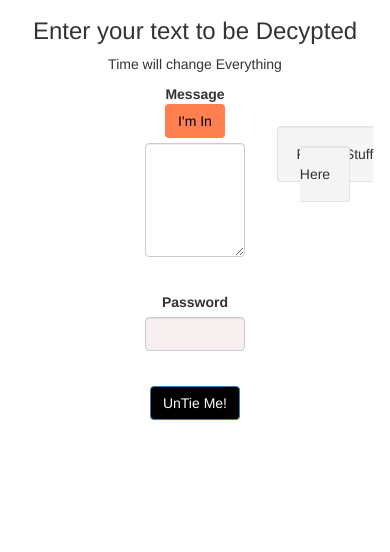
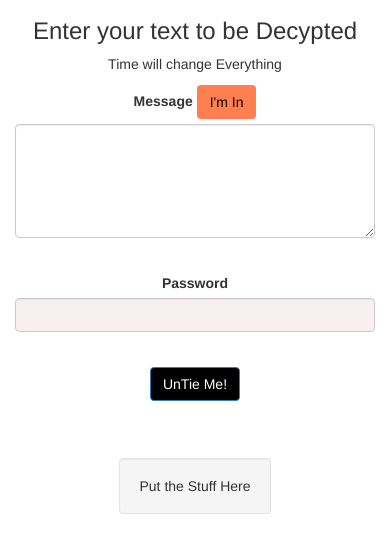
Before and after one commit to ItsDeva/CryDec, a website: page index.html at #/dec in a window 390 px wide. Shown: the part 54-606 px from the top of the page. Drawn offline with Linux system fonts and the light colour scheme.

Commit message:
changed all xs to md

```diff
--- a/pages/dec/dec.html
+++ b/pages/dec/dec.html
@@ -3,8 +3,8 @@
     <div class="text-center">
         <h3>{{ decTitle }}</h3>
         <p>{{ decMessage }}</p>
-        <div class="col-xs-4"></div>
-        <form name="decryptForm" class="col-xs-4">
+        <div class="col-md-4"></div>
+        <form name="decryptForm" class="col-md-4">
             <div class="form-group">
                 <label for="comment">Message <button ng-class="iminbtn" ng-click="changeiminbtnclr()">I'm In</button></label>
                 <textarea name="decText" ng-model="decText" rows="5" class="form-control" min="2" required></textarea>
@@ -20,7 +20,7 @@
                 <button class="btn btn-primary black-background" id="btnSubmit" ng-click="decryptToText()">UnTie Me!</button>
             </div>
         </form>
-        <div class="col-xs-4">
+        <div class="col-md-4">
             <br/>            <br/>            <br/>
             <span class="well" ng-show="!decryptForm.decText.$dirty">Put the Stuff Here</span>
             {{decryptedText}}
```
Also changed, not shown: pages/home/home.html (+0 -1 lines).
